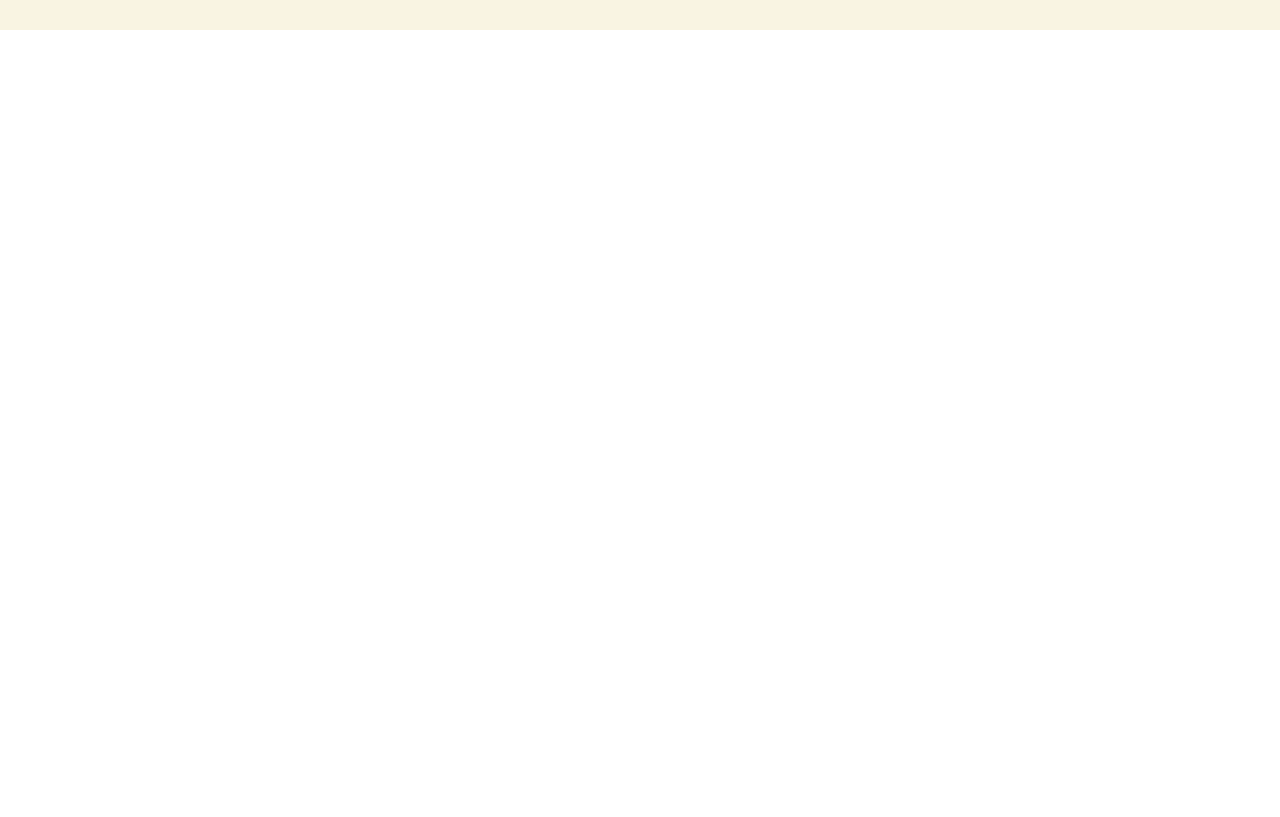
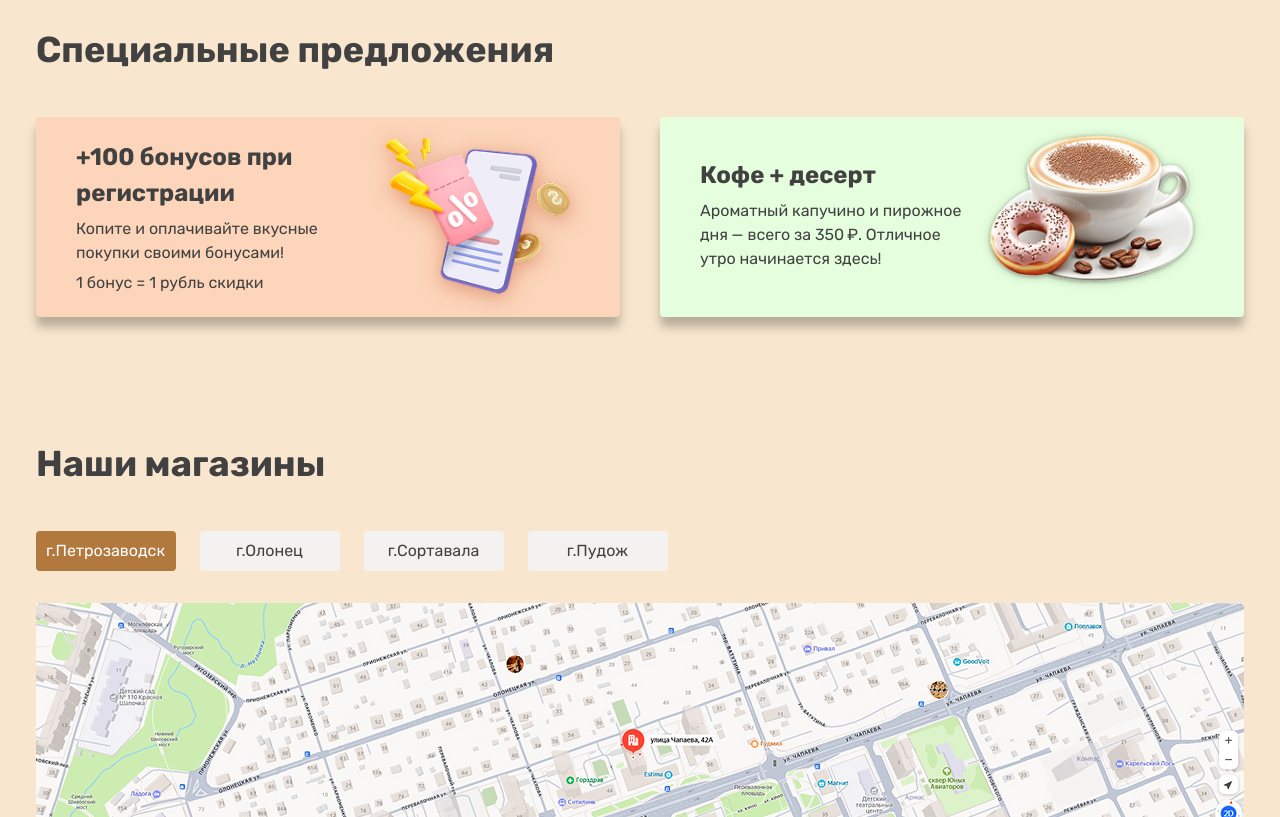
Before and after one commit to pixelslogic/bakery, a website built with Vite: page source/index.html in a window 1280 px wide. Shown: the part 1983-2800 px from the top of the page. Before the commit the page ends 2013 px from the top, so only its background shows below. Built offline with nearby package versions, Linux system fonts and the light colour scheme.

Commit message:
fead: add map section, conditions and special offers

```diff
--- a/source/index.html
+++ b/source/index.html
@@ -79,9 +79,9 @@
           </ul>
         </div>
       </nav>
-      <div class="banner">
-        <h2 class="banner__title">Вся выпечка со скидкой 20%<br>после 20:00</h2>
-      </div>
+    </div>
+    <div class="banner">
+      <h2 class="banner__title">Вся выпечка со скидкой 20%<br>после 20:00</h2>
     </div>
   </header>
   <main class="main">
@@ -268,6 +268,7 @@
               <div class="product-card">
                 <div class="product-card__image">
                   <img src="./assets/images/img/new/choco-cake.png" alt="user photo" width="272" height="160">
+                  <span class="product-card__discount">NEW</span>
                   <button class="product-card__favorite" aria-label="Добавить в избранное">
                     <svg class="product-card__favorite-svg" width="24" height="24">
                       <use href="./assets/images/icon/sprite.svg#heart"></use>
@@ -300,6 +301,7 @@
               <div class="product-card">
                 <div class="product-card__image">
                   <img src="./assets/images/img/new/berry-cake.png" alt="user photo" width="272" height="160">
+                  <span class="product-card__discount">NEW</span>
                   <button class="product-card__favorite" aria-label="Добавить в избранное">
                     <svg class="product-card__favorite-svg" width="24" height="24">
                       <use href="./assets/images/icon/sprite.svg#heart"></use>
@@ -332,6 +334,7 @@
               <div class="product-card">
                 <div class="product-card__image">
                   <img src="./assets/images/img/new/raspberry-muffin.png" alt="user photo" width="272" height="160">
+                  <span class="product-card__discount">NEW</span>
                   <button class="product-card__favorite" aria-label="Добавить в избранное">
                     <svg class="product-card__favorite-svg" width="24" height="24">
                       <use href="./assets/images/icon/sprite.svg#heart"></use>
@@ -364,6 +367,7 @@
               <div class="product-card">
                 <div class="product-card__image">
                   <img src="./assets/images/img/new/sandwich.png" alt="user photo" width="272" height="160">
+                  <span class="product-card__discount">NEW</span>
                   <button class="product-card__favorite" aria-label="Добавить в избранное">
                     <svg class="product-card__favorite-svg" width="24" height="24">
                       <use href="./assets/images/icon/sprite.svg#heart"></use>
@@ -535,6 +539,55 @@
           </li>
         </ul>
       </section>
+      <section class="special-offers">
+        <h2 class="special-offers__title">Специальные предложения</h2>
+        <ul class="special-offers__list">
+          <li class="special-offers__item special-offers__item--rose">
+            <div class="special-offers__wrapper">
+              <h3 class="special-offers__subtitle">+100 бонусов при регистрации</h3>
+              <p class="special-offers__text">Копите и оплачивайте вкусные покупки своими бонусами!</p>
+              <span class="special-offers__tag">1 бонус = 1 рубль скидки</span>
+            </div>
+            <div class="special-offers__wrapper">
+              <img class="special-offers__image special-offers__image--rose" src="./assets/images/img/offers/offer-1.png" alt="discount in the mobile version of the app" width="195" height="185">
+            </div>
+          </li>
+          <li class="special-offers__item special-offers__item--green">
+            <div class="special-offers__wrapper">
+              <h3 class="special-offers__subtitle">Кофе + десерт</h3>
+              <p class="special-offers__text">Ароматный капучино и пирожное дня — всего за 350 ₽. Отличное утро начинается здесь!</p>
+            </div>
+            <div class="special-offers__wrapper">
+              <img class="special-offers__image special-offers__image--green" src="./assets/images/img/offers/offer-2.png" alt="coffee and cake promotion" width="223" height="169">
+            </div>
+          </li>
+        </ul>
+      </section>
+      <section class="map">
+        <h2 class="map__title">Наши магазины</h2>
+        <div class="map__wrapper">
+          <div class="map__buttons">
+            <button class="map__btn map__btn--active" type="button">г.Петрозаводск</button>
+            <button class="map__btn" type="button">г.Олонец</button>
+            <button class="map__btn" type="button">г.Сортавала</button>
+            <button class="map__btn" type="button">г.Пудож</button>
+          </div>
+          <div class="map__image">
+            <img src="./assets/images/img/map/map.jpg" alt="map" width="1120" height="400">
+          </div>
+        </div>
+      </section>
+      <section class="conditions">
+        <h2 class="conditions__title">Приятные условия для любимых клиентов</h2>
+        <ul class="conditions__list">
+          <li class="conditions__item conditions__item--first">
+            <h3 class="conditions__subtitle">Тёплый подарок ко дню рождения — скидка 10%</h3>
+          </li>
+          <li class="conditions__item conditions__item--second">
+            <h3 class="conditions__subtitle">Вкусное рядом: доставка всего 350 ₽ или бесплатно от 1500 ₽</h3>
+          </li>
+        </ul>
+      </section>
     </div>
   </main>
   <footer class="footer">
--- a/source/styles/scss/components/_banner.scss
+++ b/source/styles/scss/components/_banner.scss
@@ -6,7 +6,7 @@
   background-position: center;
   background-color: $bg;
   background-size: cover;
-  max-width: 75.5rem;
+  max-width: 80.5rem;
   width: 100%;
   min-height: 12.5rem;
   padding-bottom: 10px;
--- /dev/null
+++ b/source/styles/scss/components/_conditions.scss
@@ -0,0 +1,51 @@
+@use "../global/variables" as *;
+
+.conditions {
+  margin: 120px 0 40px;
+}
+
+.conditions__title {
+  font-weight: 700;
+  font-size: 2.25rem;
+  line-height: 150%;
+  margin: 0;
+  margin-bottom: 40px;
+  font-family: $rubik;
+  color: $black;
+}
+
+.conditions__item {
+  background-repeat: no-repeat;
+  background-position: center;
+  background-color: $bg;
+  background-size: cover;
+  max-width: 36rem;
+  width: 100%;
+  height: 33rem;
+  border-radius: 8px;
+
+  &--first {
+    background-image: url("../assets/images/img/conditions/img-1.jpg");
+  }
+
+  &--second {
+    background-image: url("../assets/images/img/conditions/img-2.jpg");
+  }
+}
+
+.conditions__list {
+  display: flex;
+  justify-content: space-between;
+  align-items: center;
+}
+
+.conditions__subtitle {
+  font-weight: 700;
+  font-size: 2rem;
+  line-height: 150%;
+  color: $white;
+  margin: 1.5rem 3.6rem;
+  display: flex;
+  align-items: center;
+  justify-content: center;
+}
--- /dev/null
+++ b/source/styles/scss/components/_map.scss
@@ -0,0 +1,41 @@
+@use "../global/variables" as *;
+
+.map__image img {
+  width: 100%;
+  height: 100%;
+}
+
+.map__btn {
+  font-weight: 400;
+  font-size: 1rem;
+  line-height: 150%;
+  cursor: pointer;
+  border: none;
+  padding: 8px 8px;
+  border-radius: 4px;
+  font-family: $rubik;
+  background-color: $button-bg;
+  color: $black;
+  width: 8.75rem;
+
+  &--active {
+    color: $white;
+    background-color: $brown-primary;
+  }
+}
+
+.map__buttons {
+  margin-bottom: 2rem;
+  display: flex;
+  flex-direction: row;
+  align-items: center;
+  gap: 1.5rem;
+}
+
+.map__title {
+  font-weight: 700;
+  font-size: 2.25rem;
+  line-height: 150%;
+  margin: 0;
+  margin-bottom: 2.5rem;
+}
--- a/source/styles/scss/components/_nav.scss
+++ b/source/styles/scss/components/_nav.scss
@@ -39,6 +39,7 @@
 
 .nav__list {
   gap: 24px;
+  justify-content: flex-end;
 }
 
 .nav__text {
--- a/source/styles/scss/components/_promo.scss
+++ b/source/styles/scss/components/_promo.scss
@@ -33,3 +33,7 @@
   font-size: 1rem;
   line-height: 150%;
 }
+
+.promo__item {
+  box-shadow: 1px 2px 4px 0 rgba(0, 0, 0, 0.1);
+}
--- /dev/null
+++ b/source/styles/scss/components/_special-offers.scss
@@ -0,0 +1,71 @@
+@use "../global/variables" as *;
+
+.special-offers {
+  margin: 120px 0;
+}
+
+.special-offers__list {
+  display: flex;
+  flex-direction: row;
+  justify-content: space-between;
+}
+
+.special-offers__item {
+  width: 36.5rem;
+  height: 12.5rem;
+  display: flex;
+  flex-direction: row;
+  justify-content: space-between;
+  align-items: center;
+  padding: 22px 40px;
+  box-shadow: 0 10px 10px rgba(0, 0, 0, 0.25);
+  border-radius: 4px;
+
+  &--rose {
+    background-color: $special-offer-rose;
+  }
+
+  &--green {
+    background-color: $special-offer-green;
+  }
+}
+
+.special-offers__subtitle {
+  font-weight: 700;
+  font-size: 1.5rem;
+  line-height: 150%;
+  color: $black;
+  margin: 0;
+  margin-bottom: 6px;
+}
+
+.special-offers__text,
+.special-offers__tag {
+  font-weight: 400;
+  font-size: 1rem;
+  line-height: 150%;
+  margin: 0;
+  margin-bottom: 6px;
+}
+
+.special-offers__wrapper {
+  max-width: 265px;
+}
+
+.special-offers__image {
+
+  &--rose {
+    filter: drop-shadow(0 4px 10px rgba(200, 90, 53, 0.51));
+  }
+
+  &--green {
+    filter: drop-shadow(0 1px 4px rgba(0, 0, 0, 0.25));
+  }
+}
+
+.special-offers__title {
+  font-weight: 700;
+  font-size: 2.25rem;
+  line-height: 150%;
+  margin: 0 0 40px;
+}
--- a/source/styles/scss/global/_basic.scss
+++ b/source/styles/scss/global/_basic.scss
@@ -14,6 +14,7 @@ body {
   scroll-behavior: smooth;
   min-width: 320px;
   margin: 0 auto;
+  max-width: 1280px;
 }
 
 body {
--- a/source/styles/scss/global/_variables.scss
+++ b/source/styles/scss/global/_variables.scss
@@ -11,5 +11,10 @@ $gray-hard: #8f8f8f;
 $gray-hardest: #606060;
 $bg: #f8e7ce;
 $bg-footer: #f9f4e2;
+//offers
+$special-offer-rose: #fcd5ba;
+$special-offer-green: #e5ffde;
+//button
+$button-bg: #f3f2f1;
 // fonts
 $rubik: "Rubik", "Arial", sans-serif;
--- a/source/styles/scss/styles.scss
+++ b/source/styles/scss/styles.scss
@@ -16,6 +16,9 @@
 @use "./components/product-card";
 @use "./components/main";
 @use "./components/promo";
+@use "./components/special-offers";
+@use "./components/map";
+@use "./components/conditions";
 @use "./components/footer";
 @use "./components/social";
 @use "./components/contacts";
```
Also changed, not shown: source/assets/images/img/conditions/img-1.jpg (added), source/assets/images/img/conditions/img-2.jpg (added), source/assets/images/img/map/map.jpg (added), source/assets/images/img/offers/offer-1.png (added), source/assets/images/img/offers/offer-2.png (added).
